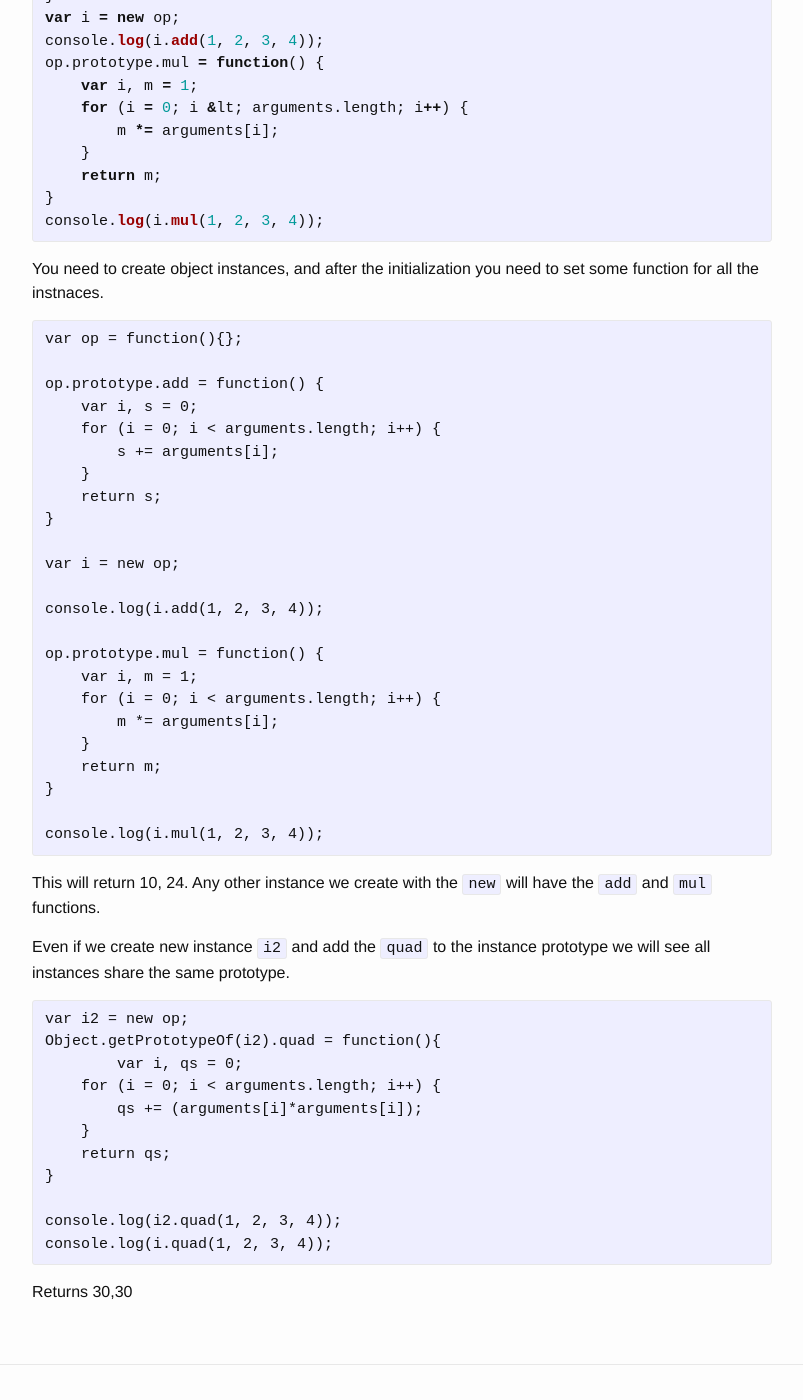
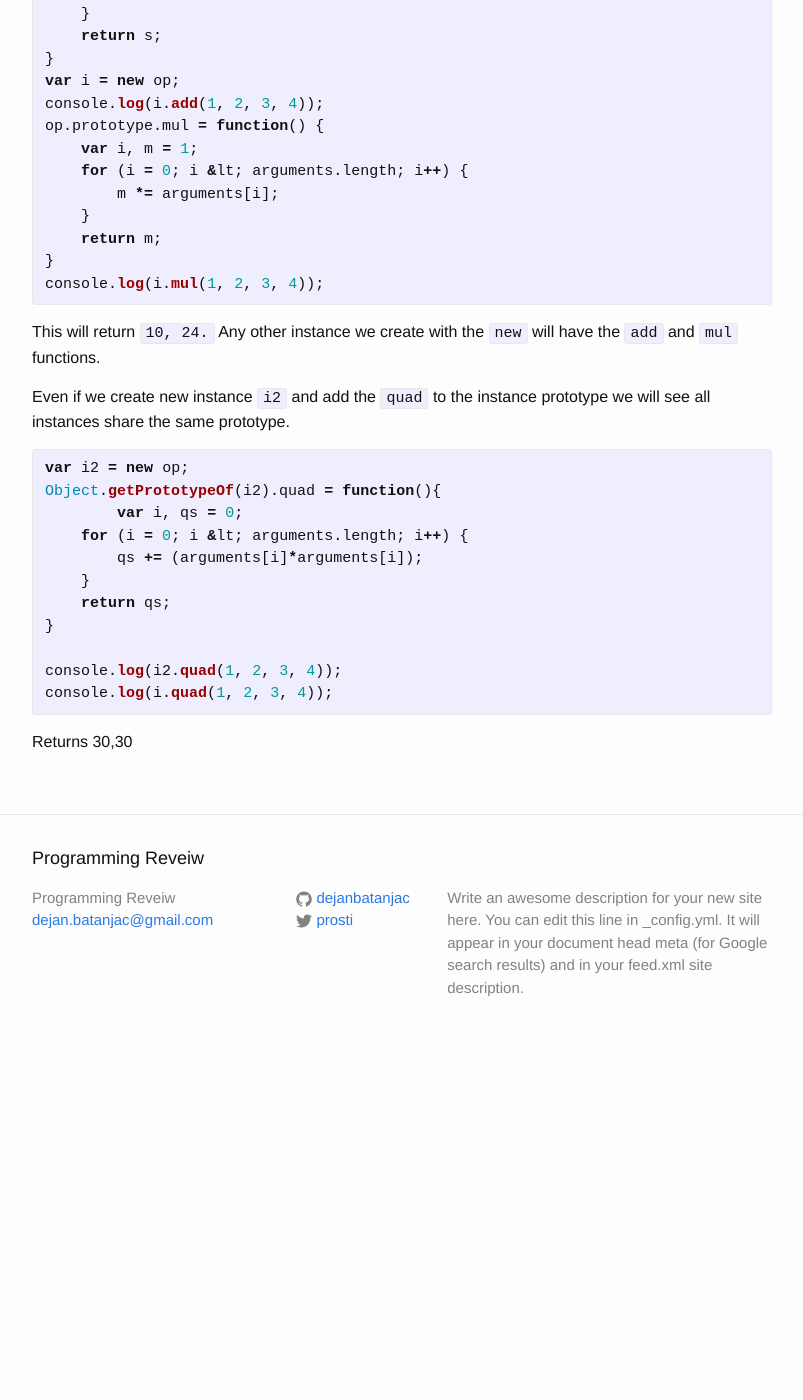
Before and after one commit to dejanbatanjac/programming-review.com, a Jekyll site: the page built from _posts/2016-12-27-welcome-to-jekyll.markdown, in a window 1280 px wide and 1400 px high, scrolled down 381 px. Shown: the whole window, without its empty margins (238-1041 px from the left). Built offline with Jekyll 4.4.1, drawn with Linux system fonts in a browser that asks for light colours; after the commit the page ends 1440 px from its top, so only the background shows below that; some of the changed text lies outside the part shown.

Commit message:
Update 2016-12-27-welcome-to-jekyll.markdown

```diff
--- a/_posts/2016-12-27-welcome-to-jekyll.markdown
+++ b/_posts/2016-12-27-welcome-to-jekyll.markdown
@@ -25,39 +25,16 @@ op.prototype.mul = function() {
     return m;
 }
 console.log(i.mul(1, 2, 3, 4));
-
 {% endhighlight %}
 
-You need to create object instances, and after the initialization you need to set some function for all the instnaces.
-<pre>var op = function(){};
-
-op.prototype.add = function() {
-    var i, s = 0;
-    for (i = 0; i &lt; arguments.length; i++) {
-        s += arguments[i];
-    }
-    return s;
-}
-
-var i = new op;
-
-console.log(i.add(1, 2, 3, 4));
-
-op.prototype.mul = function() {
-    var i, m = 1;
-    for (i = 0; i &lt; arguments.length; i++) {
-        m *= arguments[i];
-    }
-    return m;
-}
-
-console.log(i.mul(1, 2, 3, 4));
-</pre>
-This will return 10, 24.
+This will return `10, 24.`
 Any other instance we create with the `new` will have the `add` and `mul` functions.
 
 Even if we create new instance `i2` and add the `quad` to the instance prototype we will see all instances share the same prototype.
-<pre>var i2 = new op;
+
+
+{% highlight JavaScript %}
+var i2 = new op;
 Object.getPrototypeOf(i2).quad = function(){
 	var i, qs = 0;
     for (i = 0; i &lt; arguments.length; i++) {
@@ -67,5 +44,8 @@ Object.getPrototypeOf(i2).quad = function(){
 }
 
 console.log(i2.quad(1, 2, 3, 4));
-console.log(i.quad(1, 2, 3, 4));</pre>
+console.log(i.quad(1, 2, 3, 4));
+
+{% endhighlight %}
+
 Returns 30,30
```
Also changed, not shown: other parts of _posts/2016-12-27-welcome-to-jekyll.markdown (+1 -1 lines).
